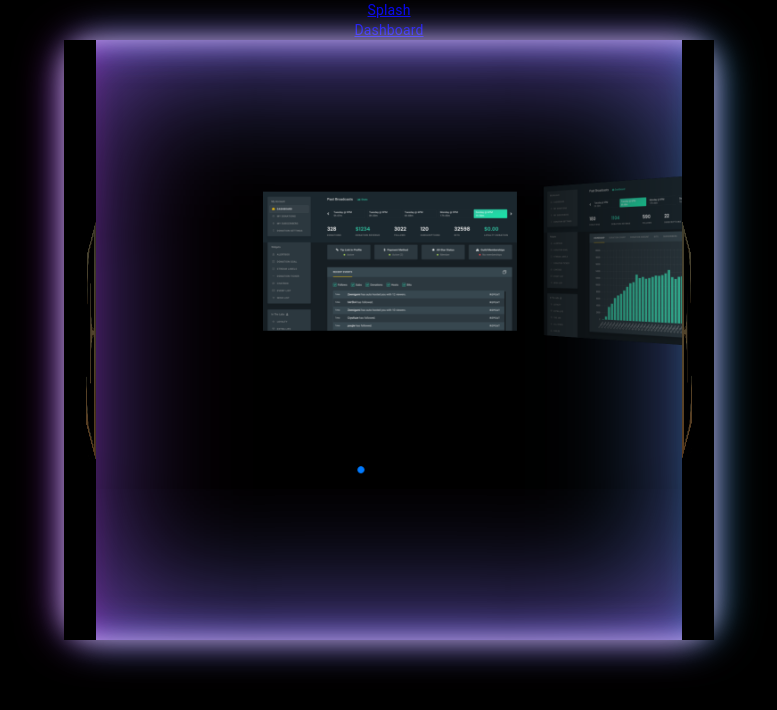
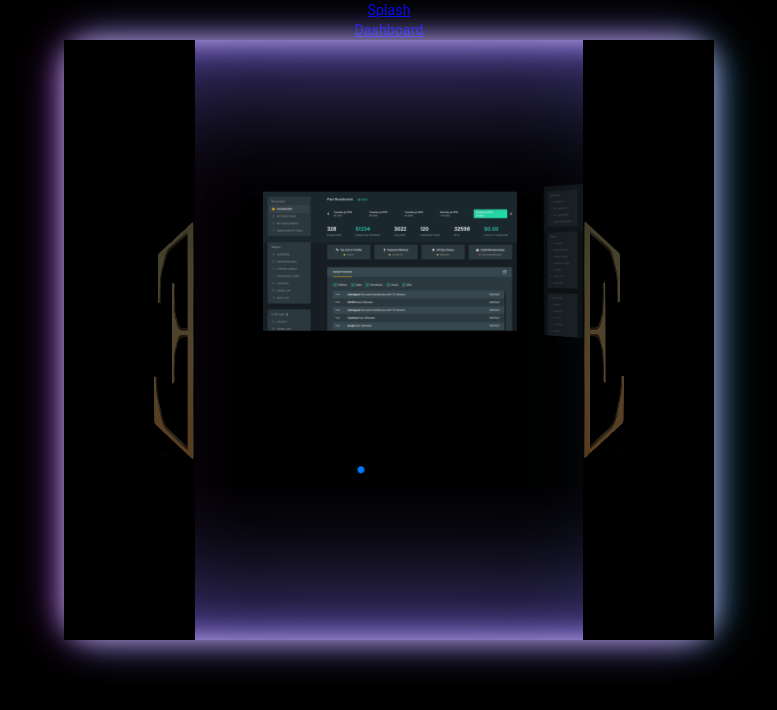
Before and after one commit to EmpyreanWebTeam/empyrean-website-deploy, a React (Create React App) app: page / in a window 1280 px wide. In both pictures the pointer is over the element 477 px from the left and 340 px from the top of the page. Shown: the top 710 px of the page, without its empty margins (251-1028 px from the left). Built offline with nearby package versions, Linux system fonts and the light colour scheme.

Commit message:
Adjusts door rotation to hide reverse view of doors

```diff
--- a/src/style/doors.css
+++ b/src/style/doors.css
@@ -106,11 +106,11 @@
 
   /* Door swing effect */
   .wrapper:hover #left-door{
-    transform: rotateY(140deg);
+    transform: rotateY(110deg);
   }
 
   .wrapper:hover #right-door{
-    transform: rotateY(-140deg);
+    transform: rotateY(-110deg);
   }
 
   .woodDoor {
```
Also changed, not shown: 1 other file (tests, documents, lock files or other folders).
